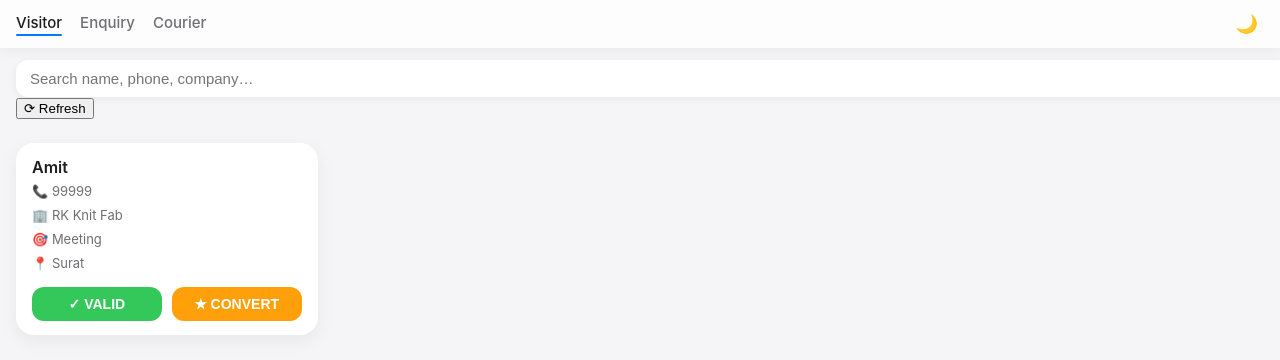
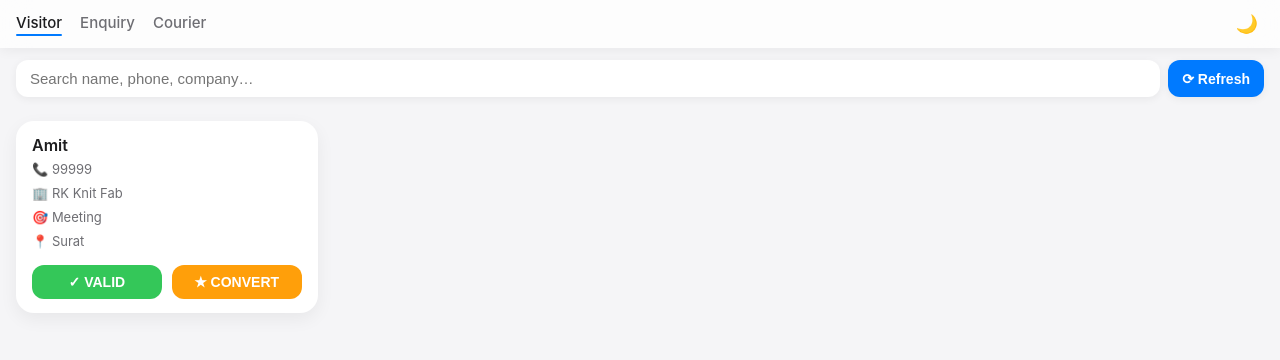
Before and after one commit to rkknitfabsachin-byte/valid-Convert, a plain HTML site: page index.html in a window 1280 px wide. Drawn offline with Linux system fonts and the light colour scheme.

Commit message:
Update styles.css

```diff
--- a/styles.css
+++ b/styles.css
@@ -1,4 +1,4 @@
-/* ================= THEME TOKENS ================= */
+/* ========== THEME TOKENS ========== */
 :root {
   --bg: #f5f5f7;
   --card: #ffffff;
@@ -18,7 +18,7 @@ body.dark {
   --shadow: rgba(0,0,0,0.35);
 }
 
-/* ================= BASE ================= */
+/* ========== BASE ========== */
 body {
   margin: 0;
   font-family: -apple-system, BlinkMacSystemFont, "SF Pro Text", sans-serif;
@@ -27,7 +27,7 @@ body {
   transition: background 0.25s ease, color 0.25s ease;
 }
 
-/* ================= NAVBAR ================= */
+/* ========== NAVBAR ========== */
 .nav {
   position: sticky;
   top: 0;
@@ -70,11 +70,10 @@ body.dark .nav {
   bottom: 0;
   width: 100%;
   height: 2px;
+  background: var(--accent);
   border-radius: 2px;
-  background: var(--accent);
 }
 
-/* ================= TOGGLE ================= */
 #themeToggle {
   background: none;
   border: none;
@@ -82,13 +81,15 @@ body.dark .nav {
   cursor: pointer;
 }
 
-/* ================= SEARCH ================= */
+/* ========== SEARCH + REFRESH ========== */
 .search-box {
+  display: flex;
+  gap: 8px;
   padding: 12px 16px;
 }
 
 .search-box input {
-  width: 100%;
+  flex: 1;
   padding: 10px 14px;
   border-radius: 12px;
   border: none;
@@ -99,7 +100,19 @@ body.dark .nav {
   outline: none;
 }
 
-/* ================= CARDS GRID ================= */
+#refreshBtn {
+  padding: 10px 14px;
+  border-radius: 12px;
+  border: none;
+  font-size: 14px;
+  font-weight: 600;
+  background: var(--accent);
+  color: white;
+  cursor: pointer;
+  box-shadow: 0 2px 8px var(--shadow);
+}
+
+/* ========== CARDS GRID ========== */
 #cards {
   display: grid;
   grid-template-columns: repeat(auto-fill, minmax(300px, 1fr));
@@ -107,7 +120,7 @@ body.dark .nav {
   padding: 12px 16px 24px;
 }
 
-/* ================= CARD ================= */
+/* ========== CARD ========== */
 .card {
   background: var(--card);
   border-radius: 18px;
@@ -131,7 +144,7 @@ body.dark .nav {
   color: var(--muted);
 }
 
-/* ================= ACTIONS ================= */
+/* ========== ACTIONS ========== */
 .actions {
   display: flex;
   gap: 10px;
@@ -150,15 +163,15 @@ body.dark .nav {
 
 .valid-btn {
   background: var(--valid);
-  color: #fff;
+  color: white;
 }
 
 .convert-btn {
   background: var(--convert);
-  color: #fff;
+  color: white;
 }
 
-/* ================= ANIMATIONS ================= */
+/* ========== ANIMATIONS ========== */
 @keyframes fadeIn {
   from { opacity: 0; transform: translateY(6px); }
   to { opacity: 1; transform: translateY(0); }
```
